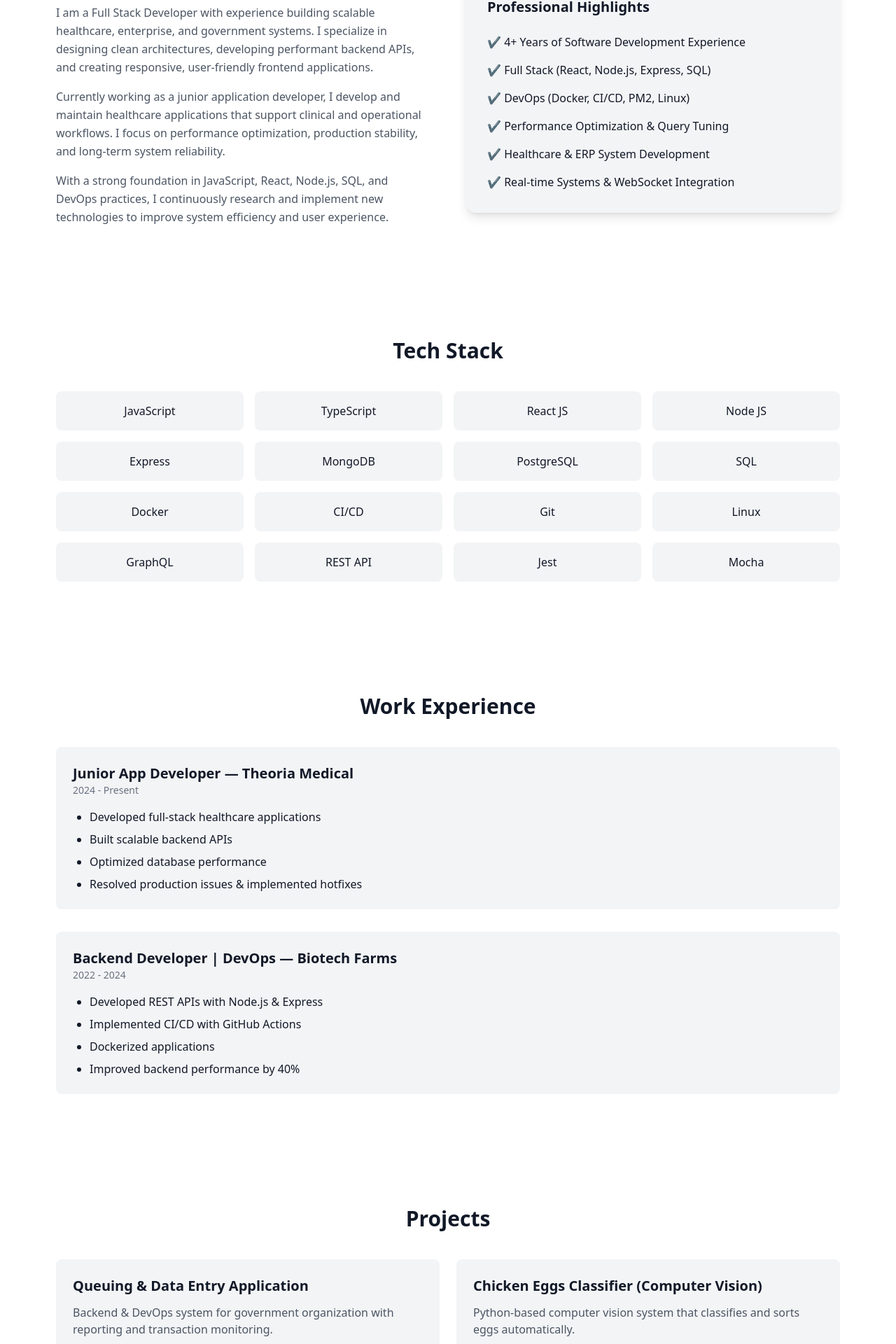
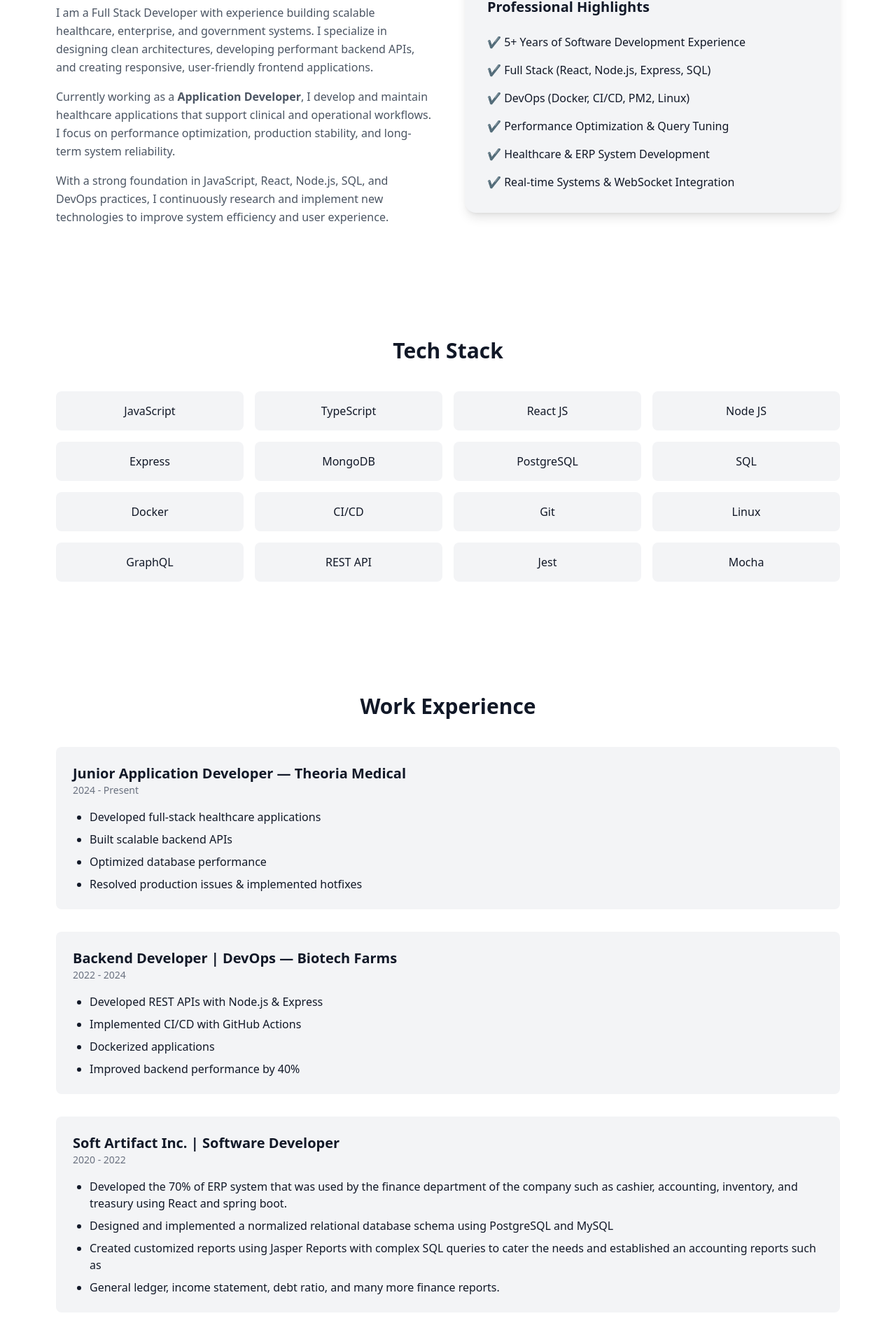
Before and after one commit to NydloydBabiera/nydloyd-portfolio, a React (Vite) app: page / in a window 1280 px wide. Shown: the part 935-2855 px from the top of the page at 70% size. Built offline with nearby package versions, Linux system fonts and the light colour scheme.

Commit message:
added sai exp

```diff
--- a/src/components/About.jsx
+++ b/src/components/About.jsx
@@ -18,7 +18,7 @@ export default function About() {
             </p>
 
             <p className="text-gray-600 dark:text-gray-300 mb-4 leading-relaxed">
-              Currently working as a junior application developer, I develop
+              Currently working as a <strong>Application Developer</strong>, I develop
               and maintain healthcare applications that support clinical and
               operational workflows. I focus on performance optimization,
               production stability, and long-term system reliability.
@@ -38,7 +38,7 @@ export default function About() {
             </h3>
 
             <ul className="space-y-4">
-              <li>✔ 4+ Years of Software Development Experience</li>
+              <li>✔ 5+ Years of Software Development Experience</li>
               <li>✔ Full Stack (React, Node.js, Express, SQL)</li>
               <li>✔ DevOps (Docker, CI/CD, PM2, Linux)</li>
               <li>✔ Performance Optimization & Query Tuning</li>
--- a/src/components/Experience.jsx
+++ b/src/components/Experience.jsx
@@ -4,10 +4,9 @@ export default function Experience() {
       <h2 className="text-3xl font-bold mb-10 text-center">Work Experience</h2>
 
       <div className="space-y-8">
-
         <div className="p-6 bg-gray-100 dark:bg-gray-800 rounded-lg">
           <h3 className="text-xl font-semibold">
-              Junior App Developer — Theoria Medical
+            Junior Application Developer — Theoria Medical
           </h3>
           <p className="text-sm text-gray-500">2024 - Present</p>
           <ul className="list-disc ml-6 mt-4 space-y-2">
@@ -31,6 +30,29 @@ export default function Experience() {
           </ul>
         </div>
 
+        <div className="p-6 bg-gray-100 dark:bg-gray-800 rounded-lg">
+          <h3 className="text-xl font-semibold">
+            Soft Artifact Inc. | Software Developer
+          </h3>
+          <p className="text-sm text-gray-500">2020 - 2022</p>
+          <ul className="list-disc ml-6 mt-4 space-y-2">
+            <li>
+              Developed the 70% of ERP system that was used by the finance
+              department of the company such as cashier, accounting, inventory,
+              and treasury using React and spring boot.{" "}
+            </li>
+            <li>
+              Designed and implemented a normalized relational database schema
+              using PostgreSQL and MySQL
+            </li>
+            <li>
+              Created customized reports using Jasper Reports with complex SQL
+              queries to cater the needs and established an accounting reports
+              such as
+            </li>
+            <li>General ledger, income statement, debt ratio, and many more finance reports.</li>
+          </ul>
+        </div>
       </div>
     </section>
   );
```
Lines whose indentation alone changed are shown as unchanged.
